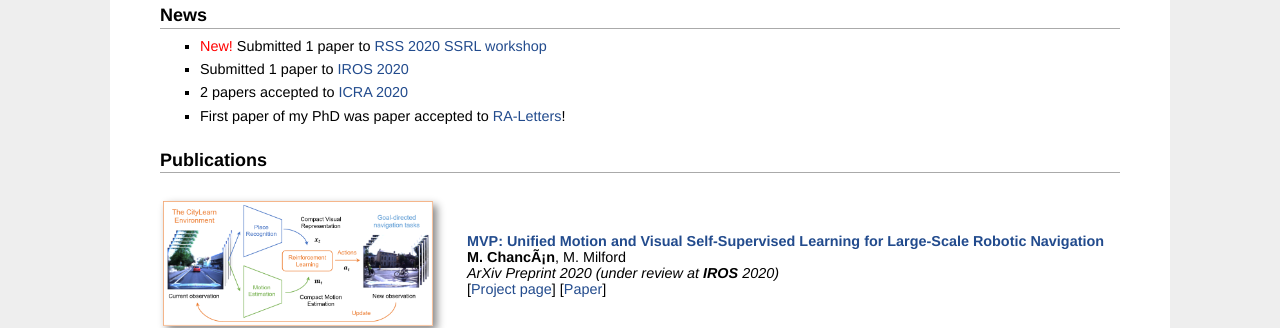
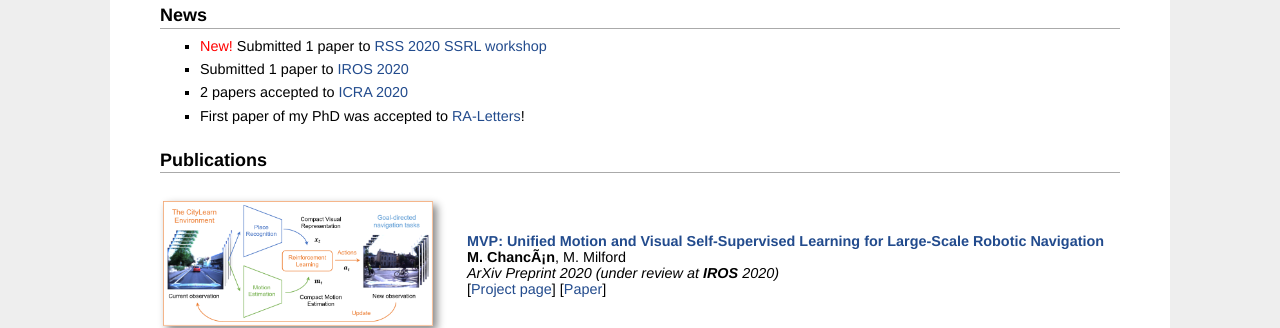
Before and after one commit to mchancan/mchancan.github.io, a Jekyll site: the page built from index.html, in a window 1280 px wide. Shown: the part 275-603 px from the top of the page. Built offline with Jekyll 4.4.1, drawn with Linux system fonts in a browser that asks for light colours; comment, search, counter and statistics services are not loaded.

Commit message:
Update index.html

```diff
--- a/index.html
+++ b/index.html
@@ -38,7 +38,7 @@ title: Marvin
 	<li><font color = 'red'>New!</font> Submitted 1 paper to <a href="https://www.brainlinks-braintools.uni-freiburg.de/rss20-ssrl/">RSS 2020 SSRL workshop</a></li>
 	<li>Submitted 1 paper to <a href="http://iros2020.org">IROS 2020</a></li>
 	<li>2 papers accepted to <a href="http://icra2020.org">ICRA 2020</a></li>
-	<li>First paper of my PhD was paper accepted to <a href="https://ieeexplore.ieee.org/xpl/aboutJournal.jsp?punumber=7083369">RA-Letters</a>!</li>
+	<li>First paper of my PhD was accepted to <a href="https://ieeexplore.ieee.org/xpl/aboutJournal.jsp?punumber=7083369">RA-Letters</a>!</li>
 </ul>
 
 <h2>Publications</h2>
```
